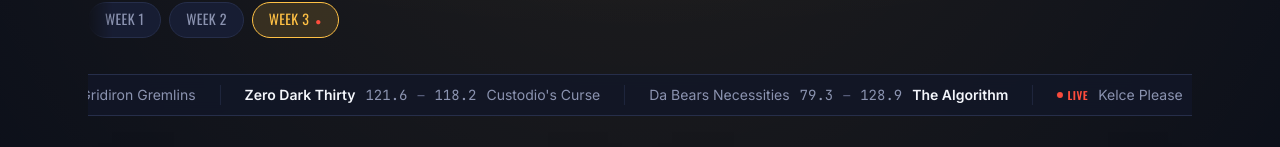
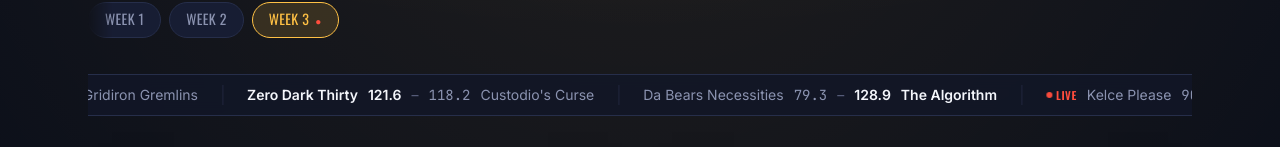
Before and after one commit to daleague/daleague.github.io, a React (Vite) app: page /team/1 in a window 1280 px wide. Shown: the part 241-388 px from the top of the page. Built offline with nearby package versions, Linux system fonts and the light colour scheme; no server answers; the HTML template or start-up script is replaced by a standard one.

Commit message:
fix: resolve final state in landing-page score ticker

```diff
--- a/src/components/ScoreTicker.tsx
+++ b/src/components/ScoreTicker.tsx
@@ -1,9 +1,35 @@
-import type { Matchup, Team } from "@/types/league";
+import type { Matchup, PlayerScore, Team } from "@/types/league";
 import { teamById } from "@/lib/teams";
 
 interface ScoreTickerProps {
   matchups: Matchup[];
   teams: Team[];
+}
+
+const TERMINAL_PLAYER_STATES = new Set(["final", "bye"]);
+
+export function isMatchupFinal(matchup: Matchup): boolean {
+  if (matchup.status === "final") return true;
+
+  const starters = [...matchup.home.players, ...matchup.away.players].filter(
+    (player) => player.isStarter,
+  );
+  const knownStatuses = starters.filter((player) => player.gameStatus != null);
+  if (knownStatuses.length === 0) return false;
+
+  return starters.every(
+    (player) =>
+      player.gameStatus != null &&
+      TERMINAL_PLAYER_STATES.has(player.gameStatus),
+  );
+}
+
+function displayWinnerTeamId(matchup: Matchup, isFinal: boolean): string | null {
+  if (!isFinal) return matchup.winnerTeamId;
+  if (matchup.winnerTeamId) return matchup.winnerTeamId;
+  if (matchup.home.score > matchup.away.score) return matchup.home.teamId;
+  if (matchup.away.score > matchup.home.score) return matchup.away.teamId;
+  return null;
 }
 
 export function ScoreTicker({ matchups, teams }: ScoreTickerProps) {
@@ -15,27 +41,59 @@ export function ScoreTicker({ matchups, teams }: ScoreTickerProps) {
   return (
     <div className="relative overflow-hidden border-y border-hairline bg-surface/80 backdrop-blur">
       <div className="flex w-max animate-ticker py-2.5">
-        {items.map((m, i) => {
-          const home = teamById(teams, m.home.teamId);
-          const away = teamById(teams, m.away.teamId);
+        {items.map((matchup, i) => {
+          const home = teamById(teams, matchup.home.teamId);
+          const away = teamById(teams, matchup.away.teamId);
+          const isFinal = isMatchupFinal(matchup);
+          const winnerTeamId = displayWinnerTeamId(matchup, isFinal);
+          const isLive = !isFinal && matchup.status === "live";
+
           return (
             <div
-              key={`${m.matchupId}-${i}`}
+              key={`${matchup.matchupId}-${i}`}
               className="flex items-center gap-2.5 whitespace-nowrap border-r border-hairline/70 px-6 text-sm"
             >
-              {m.status === "live" && (
+              {isLive && (
                 <span className="flex items-center gap-1 font-display text-[11px] font-semibold tracking-wider text-live">
                   <span className="h-1.5 w-1.5 rounded-full bg-live animate-pulse-dot" />
                   LIVE
                 </span>
               )}
-              <span className={m.winnerTeamId === away?.teamId ? "font-semibold text-ink" : "text-muted"}>
+              <span
+                className={
+                  winnerTeamId === away?.teamId
+                    ? "font-semibold text-ink"
+                    : "text-muted"
+                }
+              >
                 {away?.name ?? "TBD"}
               </span>
-              <span className="font-mono text-muted">{m.away.score.toFixed(1)}</span>
+              <span
+                className={
+                  winnerTeamId === away?.teamId
+                    ? "font-semibold text-ink"
+                    : "font-mono text-muted"
+                }
+              >
+                {matchup.away.score.toFixed(1)}
+              </span>
               <span className="text-faint">–</span>
-              <span className="font-mono text-muted">{m.home.score.toFixed(1)}</span>
-              <span className={m.winnerTeamId === home?.teamId ? "font-semibold text-ink" : "text-muted"}>
+              <span
+                className={
+                  winnerTeamId === home?.teamId
+                    ? "font-semibold text-ink"
+                    : "font-mono text-muted"
+                }
+              >
+                {matchup.home.score.toFixed(1)}
+              </span>
+              <span
+                className={
+                  winnerTeamId === home?.teamId
+                    ? "font-semibold text-ink"
+                    : "text-muted"
+                }
+              >
                 {home?.name ?? "TBD"}
               </span>
             </div>
```
Also changed, not shown: scripts/transform/parse.ts (+16 -6 lines), 2 other files (tests, documents, lock files or other folders).
